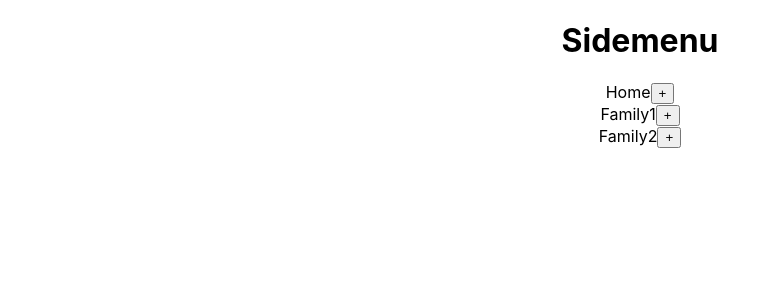
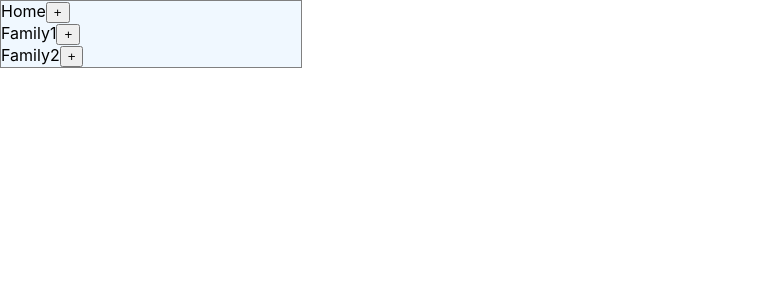
Before and after one commit to VTU9730/small-projects, a React (Create React App) app: page / in a window 1280 px wide. Shown: the top 300 px of the page, without its empty margins (0-780 px from the left). Built offline with nearby package versions, Linux system fonts and the light colour scheme.

Commit message:
sidemenu-added-2

```diff
--- a/src/App.css
+++ /dev/null
@@ -1,38 +0,0 @@
-.App {
-  text-align: center;
-}
-
-.App-logo {
-  height: 40vmin;
-  pointer-events: none;
-}
-
-@media (prefers-reduced-motion: no-preference) {
-  .App-logo {
-    animation: App-logo-spin infinite 20s linear;
-  }
-}
-
-.App-header {
-  background-color: #282c34;
-  min-height: 100vh;
-  display: flex;
-  flex-direction: column;
-  align-items: center;
-  justify-content: center;
-  font-size: calc(10px + 2vmin);
-  color: white;
-}
-
-.App-link {
-  color: #61dafb;
-}
-
-@keyframes App-logo-spin {
-  from {
-    transform: rotate(0deg);
-  }
-  to {
-    transform: rotate(360deg);
-  }
-}
--- a/src/App.js
+++ b/src/App.js
@@ -1,5 +1,4 @@
 import logo from './logo.svg';
-import './App.css';
 import Accordion from './components/Accordion';
 import RandomBackgroundColor from './components/RandomBackgroundColor'
 import Slicer from './components/Slicer';
@@ -9,7 +8,7 @@ import LoadMoreData from './components/LoadMoreData';
 import SideMenu from './components/SideMenu';
 function App() {
   return (
-    <div className="App">
+    <div className='app'>
       {/* <Accordion /> */}
       {/* <RandomBackgroundColor /> */}
       {/* <StarRating /> */}
--- a/src/components/SideMenu.js
+++ b/src/components/SideMenu.js
@@ -4,8 +4,7 @@ const SideMenu = () => {
     console.log("sideMenu",sideMenu);
 
     return(
-        <div>
-        <h1>Sidemenu</h1>
+        <div className="sidemenu">
          <SideMenuParent parent={sideMenu} />
         </div>
     )
--- a/src/components/SideMenuChild.js
+++ b/src/components/SideMenuChild.js
@@ -1,3 +1,5 @@
+import SideMenuParent from "./SideMenuParent"
+
 function SideMenuChild({children}) {
   return (
     <div>
@@ -5,6 +7,9 @@ function SideMenuChild({children}) {
         return(
             <div>
             <p>{children.label}</p>
+            {
+              children.children && <SideMenuParent parent={children.children} />
+            }
             </div>
         )
     })}
--- a/src/components/SideMenuParent.js
+++ b/src/components/SideMenuParent.js
@@ -16,9 +16,9 @@ function SideMenuParent({parent}) {
             parent && parent.map((parent,index)=>{
                 return(
                     <div key={index}>
-                        <span>{parent.label}</span><button onClick={() => handleClick(index)}>{show?'-':'+'}</button>
+                        <span>{parent.label}</span><button onClick={() => handleClick(index)}>{show && current == index ?'-':'+'}</button>
                         {parent && parent.children?(
-                            show && current ===index && <SideMenuChild children={parent.children} />
+                            show && current === index && <SideMenuChild children={parent.children} />
                         ):null}
                     </div>
                 )
--- a/src/components/sideMenuData.js
+++ b/src/components/sideMenuData.js
@@ -1,27 +1,35 @@
 export const sideMenu = [
   {
-        "label":"Home",
+    label: "Home",
   },
   {
-        "label":"Family1",
-        "children":[
+    label: "Family1",
+    children: [
       {
-                "label":"Venkat"
+        label: "Venkat",
+        children: [
+          {
+            label: "Madhu",
           },
           {
-                "label":"Saradha"
-            }
-        ]
+            label: "Haritha",
+          },
+        ],
       },
       {
-        "label":"Family2",
-        "children":[
-            {
-                "label":"Madhu"
+        label: "Saradha",
+      },
+    ],
   },
   {
-                "label":"Haritha"
-            }
-        ]
-    }
-]
+    label: "Family2",
+    children: [
+      {
+        label: "Ramana",
+      },
+      {
+        label: "Radha",
+      },
+    ],
+  },
+];
--- a/src/style.css
+++ b/src/style.css
@@ -3,6 +3,7 @@
 *{
     scroll-behavior: smooth;
 }
+
 /* Accordion */
 .accordion-ele{
     background-color: aliceblue;
@@ -64,3 +65,12 @@
     border-radius: 20px;
     transform:scale(1.05)
 }
+
+/* sidemenu */
+
+.sidemenu{
+    border: solid 1px grey;
+    width:300px;
+    height:100%;
+    background-color: aliceblue;
+}
```
Lines whose indentation alone changed are shown as unchanged.
